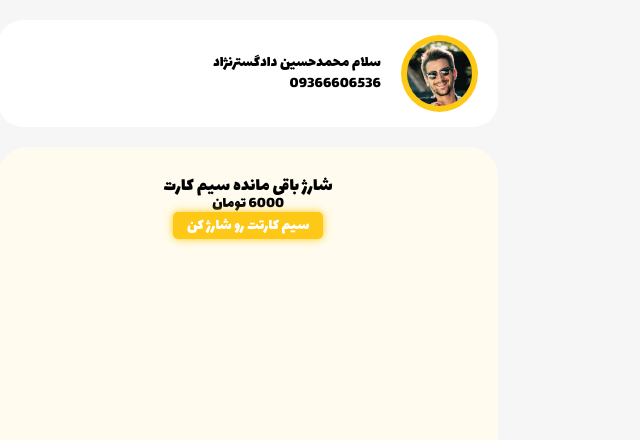
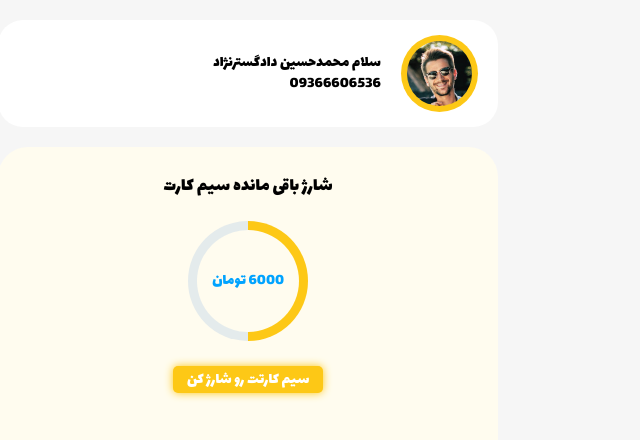
Before and after one commit to BlackEagle256/myIrancell, a website: page frontend/index.html in a window 1280 px wide. Shown: the whole page, without its empty margins (22-662 px from the left). Drawn offline with nearby package versions, Linux system fonts and the light colour scheme.

Commit message:
Added ProgressBar Styles

```diff
--- a/frontend/content/css/index.css
+++ b/frontend/content/css/index.css
@@ -75,6 +75,33 @@ body {
     box-shadow: 0 0 8px var(--gold-400);
     outline: none;
     border: none;
+    cursor: pointer;
+}
+
+.progress-10 {
+    background-image: -webkit-linear-gradient(360deg, #e4ebec 50%, transparent 50%),
+        -webkit-linear-gradient(right, var(--gold-400) 50%, #e4ebec 50%);
+}
+
+.charge-progress .overlay {
+    border-radius: 50%;
+    width: 85%;
+    height: 85%;
+    margin: auto;
+    background-color: var(--gold-50);
+    display: flex;
+    justify-content: center;
+    align-items: center;
+    color: #00a3ff;
+}
+
+.charge-progress {
+    border-radius: 50%;
+    width: 120px;
+    height: 120px;
+    display: flex;
+    background-color: var(--gold-50);
+    margin: 25px 0;
 }
 
 /* Finish Progress */
```
